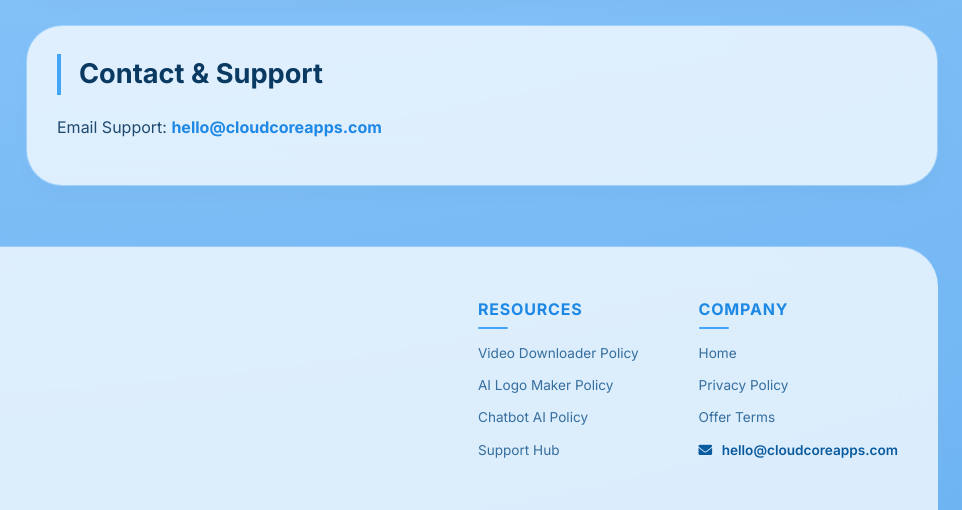
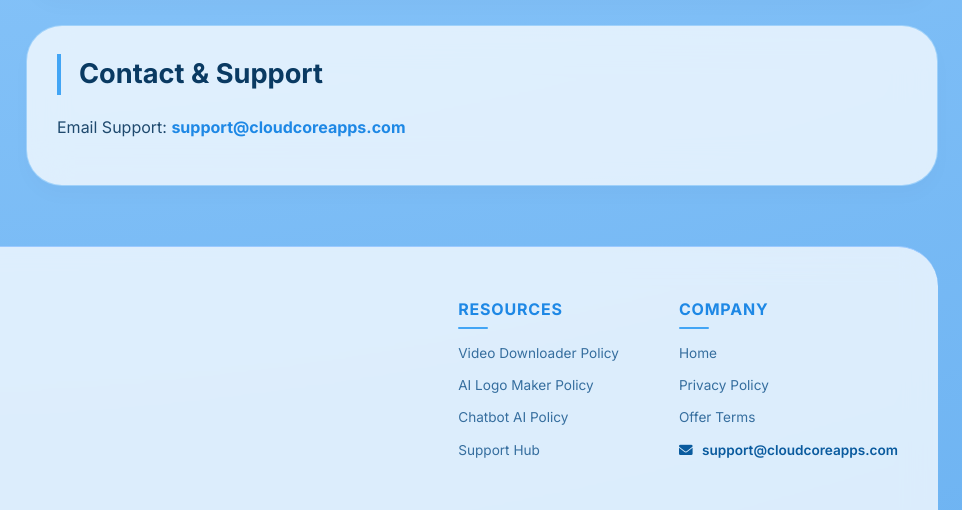
Before and after one commit to sameerirfangaba/Cloud-Core-Apps, a plain HTML site: page privacy-policy/index.html in a window 1280 px wide. Shown: the part 3884-4394 px from the top of the page, 318-1280 px from the left. Drawn offline with nearby package versions, Linux system fonts and the light colour scheme; animation ran at ten frames a second.

Commit message:
Update Email

```diff
--- a/privacy-policy/index.html
+++ b/privacy-policy/index.html
@@ -581,7 +581,7 @@
                     <div id="section14" class="policy-card"><div class="card-title"><h2>User Rights & Controls</h2></div><p>Access, deletion, or limitation rights depending on your region. We assist with third-party providers.</p></div>
                     <div id="section15" class="policy-card"><div class="card-title"><h2>Links to Other Sites</h2></div><p>We are not responsible for external sites or ads.</p></div>
                     <div id="section16" class="policy-card"><div class="card-title"><h2>Trademark & Affiliation Disclaimer</h2></div><p>CloudCore Apps is independent and not affiliated with Google, Samsung, Apple, etc.</p></div>
-                    <div id="section17" class="policy-card"><div class="card-title"><h2>Contact & Support</h2></div><p>Email Support: <strong style="color:#1E88E5;">hello@cloudcoreapps.com</strong></p></div>
+                    <div id="section17" class="policy-card"><div class="card-title"><h2>Contact & Support</h2></div><p>Email Support: <strong style="color:#1E88E5;">support@cloudcoreapps.com</strong></p></div>
                 </div>
             </div>
         </main>
@@ -609,7 +609,7 @@
                         <a href="/" id="footerHomeLink">Home</a>
                         <a href="/privacy-policy/" id="footerPrivacyLink">Privacy Policy</a>
                         <a href="/offer-terms/" id="footerTermsLink">Offer Terms</a>
-                        <a href="mailto:hello@cloudcoreapps.com" class="footer-contact-email"><i class="fas fa-envelope"></i> hello@cloudcoreapps.com</a>
+                        <a href="mailto:support@cloudcoreapps.com" class="footer-contact-email"><i class="fas fa-envelope"></i> support@cloudcoreapps.com</a>
                     </div>
                 </div>
             </div>
```
Also changed, not shown: offer-terms/index.html (+1 -1 lines).
